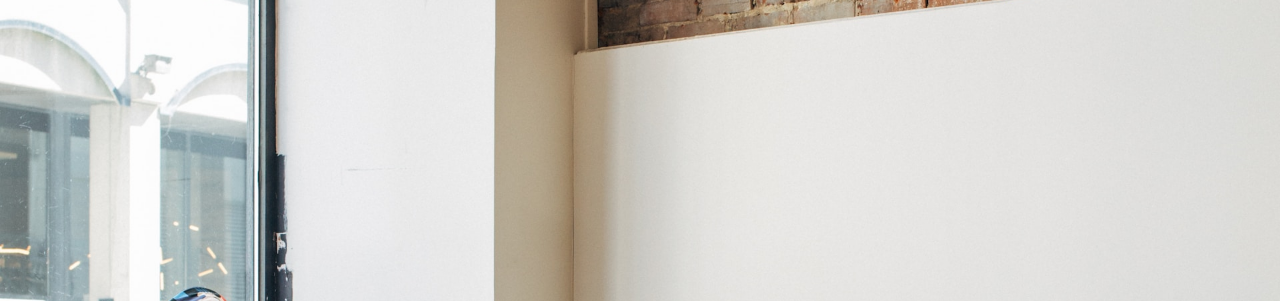
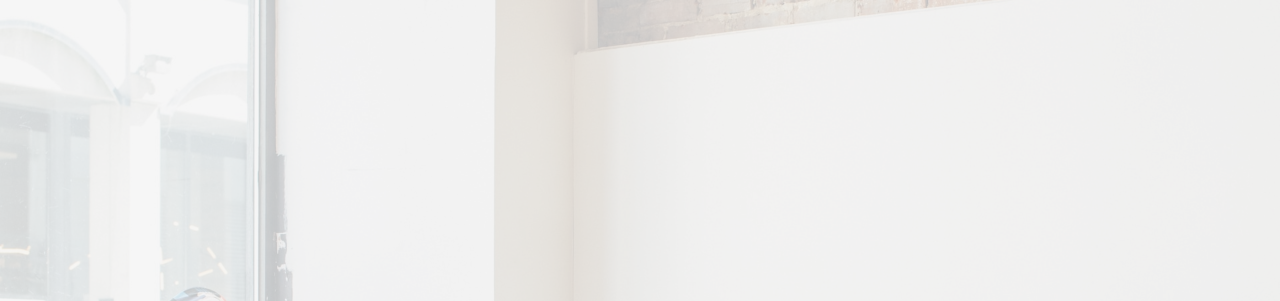
Before and after one commit to clotheen/clotheen.github.io, a plain HTML site: page index.html in a window 1280 px wide. Shown: the top 301 px of the page. Drawn offline with Linux system fonts and the light colour scheme.

Commit message:
attractive coming soon- added background image opacity

```diff
--- a/index.html
+++ b/index.html
@@ -55,6 +55,7 @@
             object-fit: cover;
             width: 100%;
             height: 100%;
+            opacity: 0.2; /* Adjust the opacity value (0 to 1) */
         }
     </style>
 </head>
```
